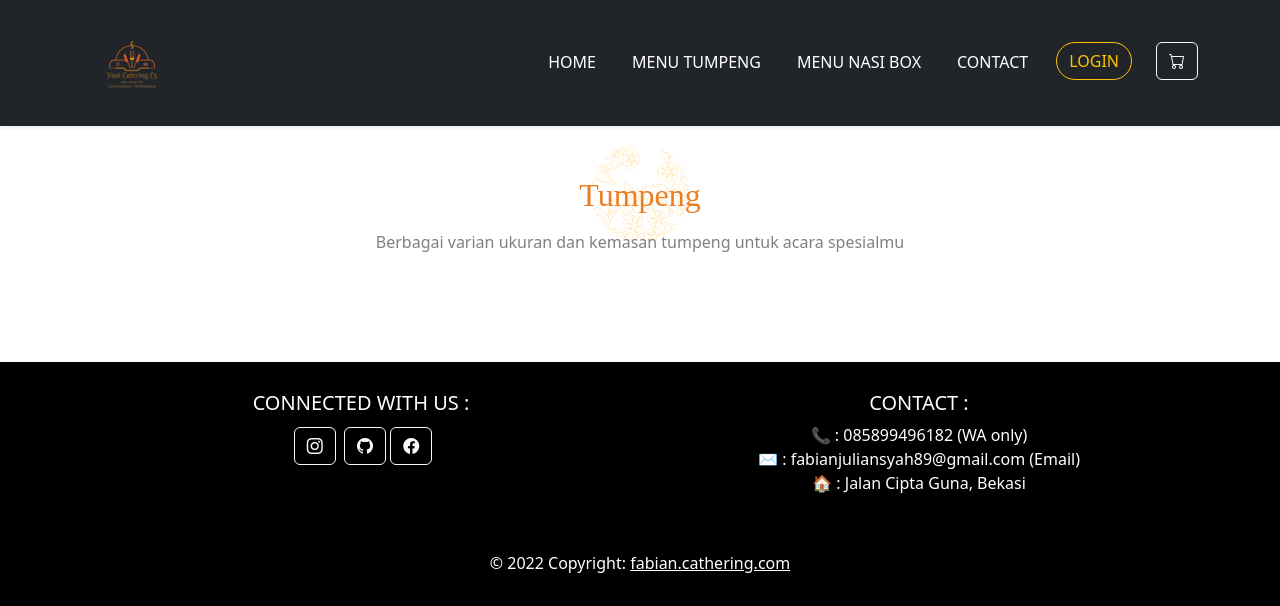
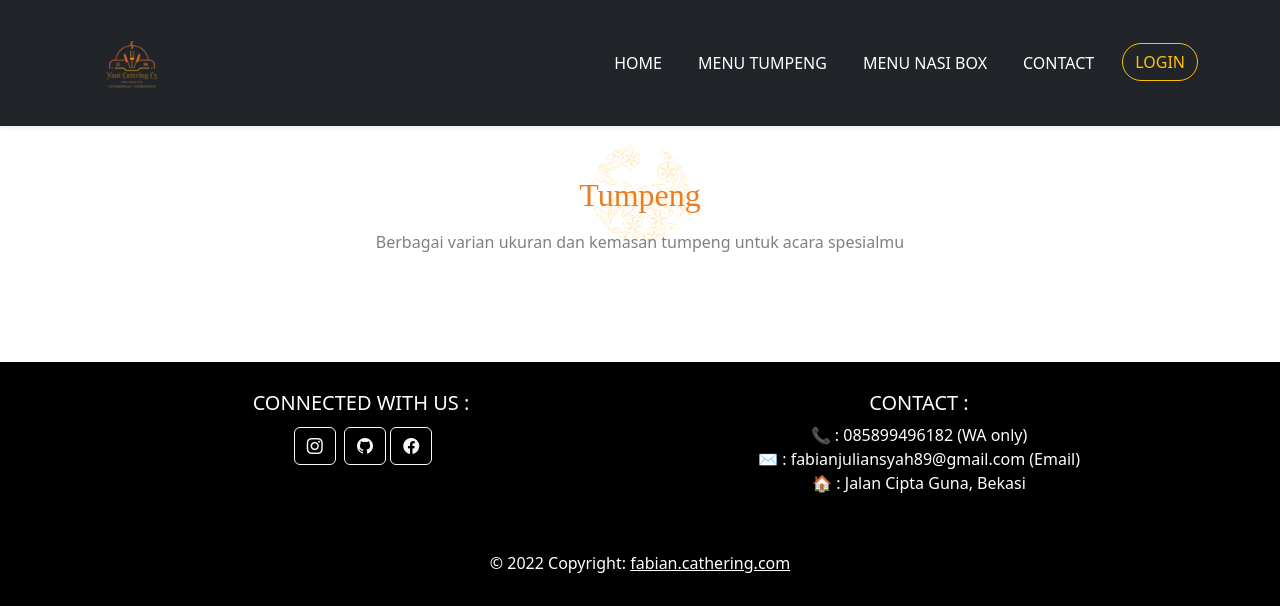
Before and after one commit to fabs90/Project_VMLepkom_YaniCathering, a PHP site: page /halaman_tumpeng.php in a window 1280 px wide. Shown: the top 606 px of the page. Run offline with PHP 8.4, Linux system fonts and the light colour scheme; data that the repository does not hold is empty; some libraries are stand-ins or nearby versions.

Commit message:
Fix sintaks ygyyy

```diff
--- a/halaman_tumpeng.php
+++ b/halaman_tumpeng.php
@@ -61,16 +61,12 @@ require 'validation.php';
               <a class="nav-link active" href="#footer">Contact</a>
             </li>
             <li class="nav-item">
-              <a class="me-4" href="login_form.php"
+              <a class="" href="login_form.php"
                 ><button class="tombol btn btn-outline-warning" type="submit" name="login">
                   Login
                 </button></a
               >
-            </li>
-            <li class="nav-item">
-              <a class="btn btn-floating mb-1 btn-outline-light" href="#">
-                <i class="bi bi-cart"></i></a>
-            </li>
+
           </ul>
         </div>
       </div>
--- a/validation.php
+++ b/validation.php
@@ -1,6 +1,7 @@
 <?php
 require 'connection.php';
-
+$errors = array();
+$success = array();
 // Start session
 session_start();
 
```
